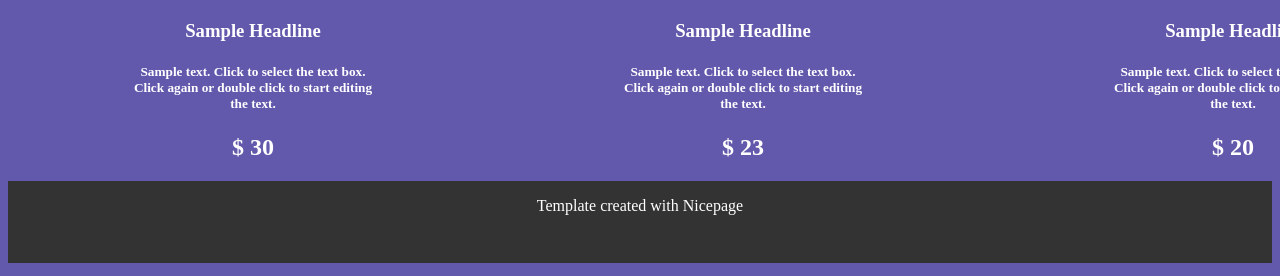
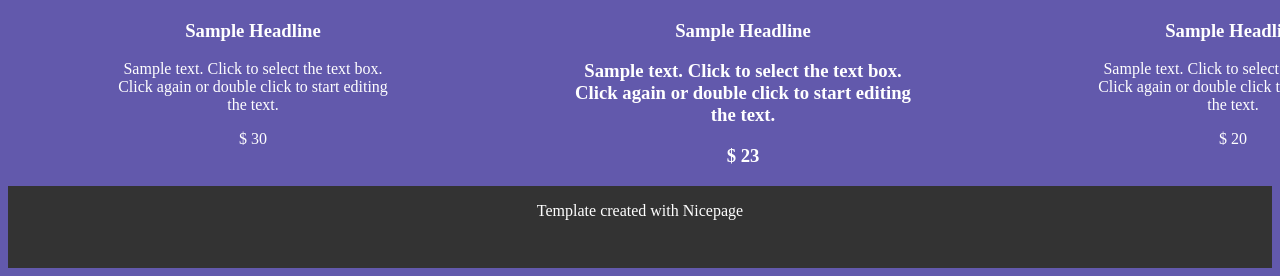
Before and after one commit to adityagarwal23/Nicepage-Web, a plain HTML site: page index.html in a window 1280 px wide. Shown: the part 740-1016 px from the top of the page. Drawn offline with Linux system fonts and the light colour scheme.

Commit message:
Update index.html

```diff
--- a/index.html
+++ b/index.html
@@ -21,24 +21,25 @@
             <h1 style="text-align: center; color: white;"> Our Top Menu </h1>
             <h5 style="text-align: center; color: white;"> Sample text. Click to select the text box. Click again or double click to start editing the text. </h5>
         <button class="button"> View More</button>
+
         <div class="flex">
             <div>
             <img class="div" src="//images02.nicepage.com/a1389d7bc73adea1e1c1fb7e/4ee27f6c1e835cdeae40d5a4/54-545849_dinner-food-png-freeuse-stock-plate-of-food.png">
             <h3 class="colorwhite">Sample Headline</h3>
-            <h5 class="colorwhite">Sample text. Click to select the text box. <br> Click again or double click to start editing <br> the text.</h5>
-            <h2 class="colorwhite">$ 30</h2>
+            <p class="colorgray">Sample text. Click to select the text box. <br> Click again or double click to start editing <br> the text.</p>
+            <p class="p">$ 30</p>
             </div>
             <div>
             <img class="div" src="//images02.nicepage.com/a1389d7bc73adea1e1c1fb7e/d8e8f6a637f95d76a7475ef8/chickenPlate.png">
-            <h3 class="colorwhite">Sample Headline</h3>
-            <h5 class="colorwhite">Sample text. Click to select the text box. <br> Click again or double click to start editing <br> the text.</h5>
-            <h2 class="colorwhite">$ 23</h2>
+            <h3 class="colorwhite">Sample Headline<h3>
+            <p class="colorgray">Sample text. Click to select the text box. <br> Click again or double click to start editing <br> the text.</p>
+            <p class="p">$ 23</p>
             </div>
             <div>
             <img class="div" src="//images02.nicepage.com/a1389d7bc73adea1e1c1fb7e/4ee27f6c1e835cdeae40d5a4/54-545849_dinner-food-png-freeuse-stock-plate-of-food.png">
             <h3 class="colorwhite">Sample Headline</h3>
-            <h5 class="colorwhite">Sample text. Click to select the text box. <br> Click again or double click to start editing <br> the text.</h5>
-            <h2 class="colorwhite">$ 20</h2>
+            <p class="colorgray">Sample text. Click to select the text box. <br> Click again or double click to start editing <br> the text.</p>
+            <p class="p">$ 20</p>
             </div>
         </div>
         </div>
```
